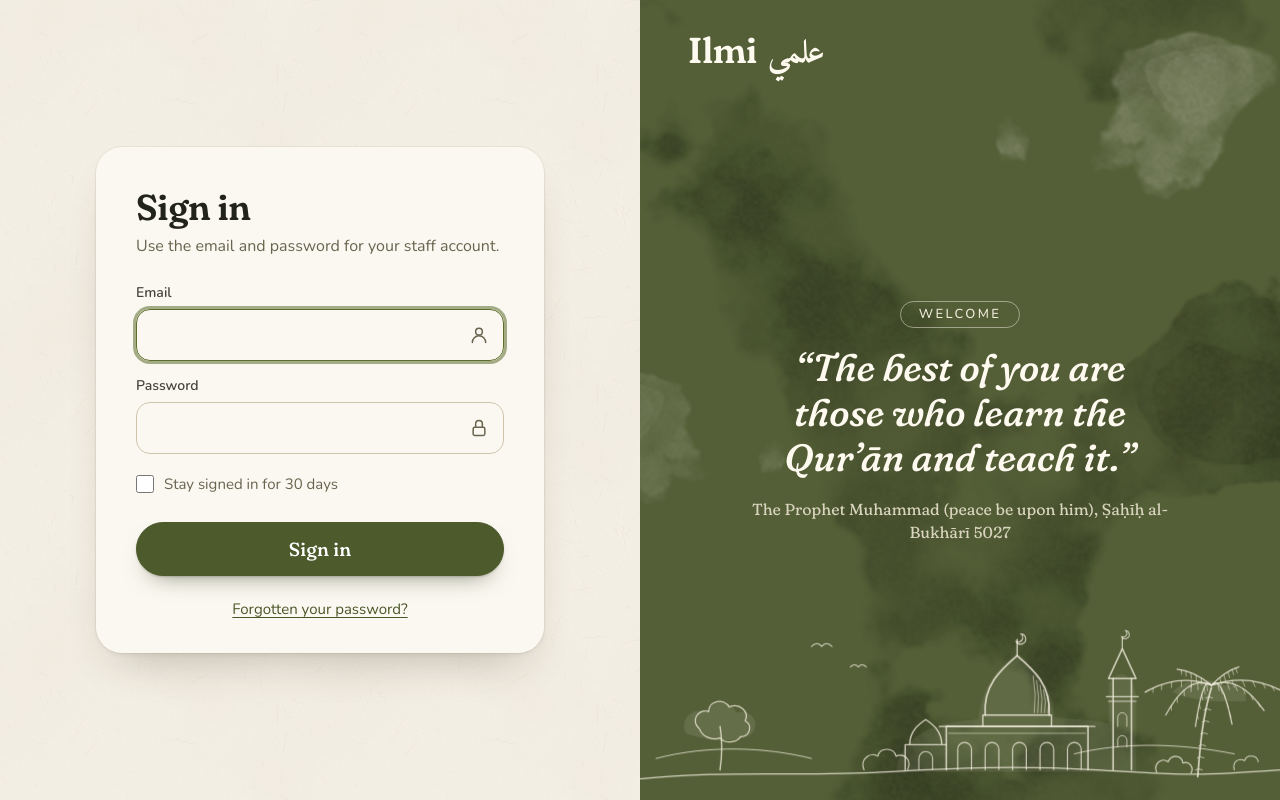
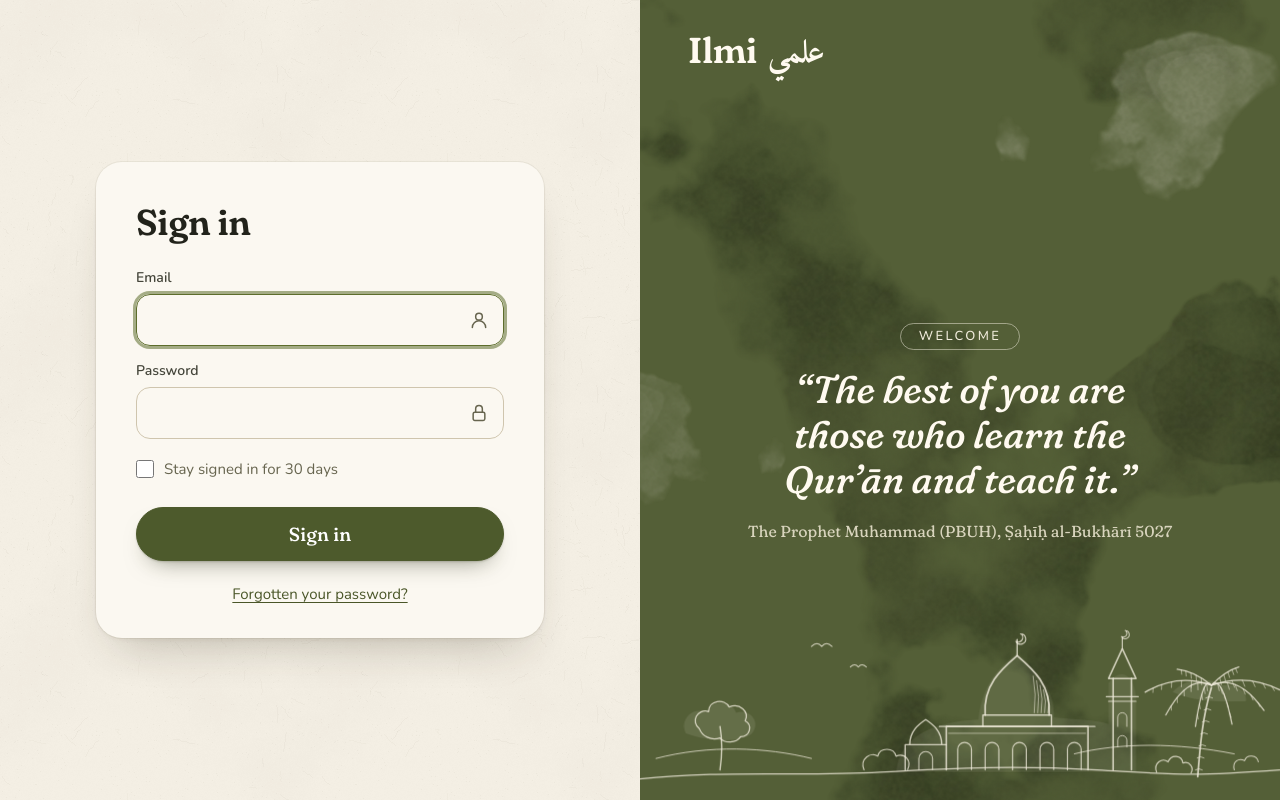
Before and after one commit to Ilmi-Developer/Ilmi.development, a Flask app: page /login in a window 1280 px wide. Run offline with Flask 3, Linux system fonts and the light colour scheme; data comes from the database, SQL or seed files in the repository; data that the repository does not hold is empty; parts of the project's set-up code (start-up, migrations or seed data) failed here and were passed over; some libraries are stand-ins or nearby versions.

Commit message:
Start page wordmark spacing, sign-in PBUH and title spacing (work in progress)

```diff
--- a/static/auth.css
+++ b/static/auth.css
@@ -460,3 +460,5 @@ body:has(.crop:not([hidden])){overflow:hidden}
 .js-th .thup{display:none}
 @media (prefers-reduced-motion:reduce){.tht,.thtools,.thmini rect,.thmini circle{transition:none}
  .tht[aria-pressed="true"]::after,.tht[aria-pressed="true"]::before,.thedit:not([hidden]){animation:none}}
+/* A card whose title is followed straight by its form (sign-in has no line under its title): room between them. */
+.solo .card>h1+form{margin-top:24px}
--- a/templates/base.html
+++ b/templates/base.html
@@ -177,7 +177,7 @@
   <figure class="wquote">
     <span class="wtab">Welcome</span>
     <blockquote><p>“The best of you are those who learn the Qur’ān and teach it.”</p></blockquote>
-    <figcaption>The Prophet Muhammad (peace be upon him), Ṣaḥīḥ al-Bukhārī 5027</figcaption>
+    <figcaption>The Prophet Muhammad (PBUH), Ṣaḥīḥ al-Bukhārī 5027</figcaption>
   </figure>
   <div class="wart" aria-hidden="true">{% include "art/skyline.svg" %}</div>
 </aside>
--- a/templates/login.html
+++ b/templates/login.html
@@ -5,7 +5,6 @@
 {% block content %}
 <div class="card">
   <h1>Sign in</h1>
-  <p class="lede">Use the email and password for your staff account.</p>
   <form method="post" action="/login">
     {% if intro %}<fieldset class="hold" disabled>{% endif %}
     <input type="hidden" name="csrf" value="{{ csrf }}">
```
Also changed, not shown: static/welcome.css (+9 -7 lines).
